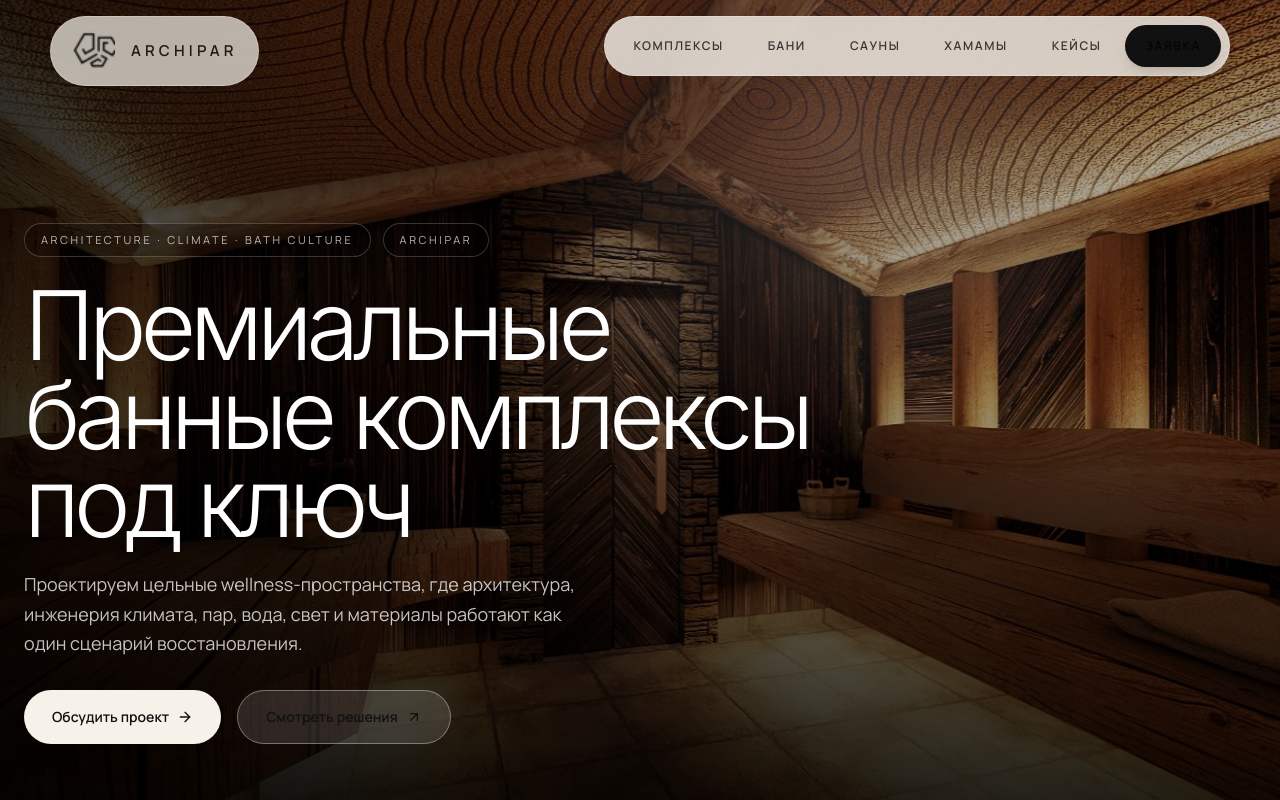
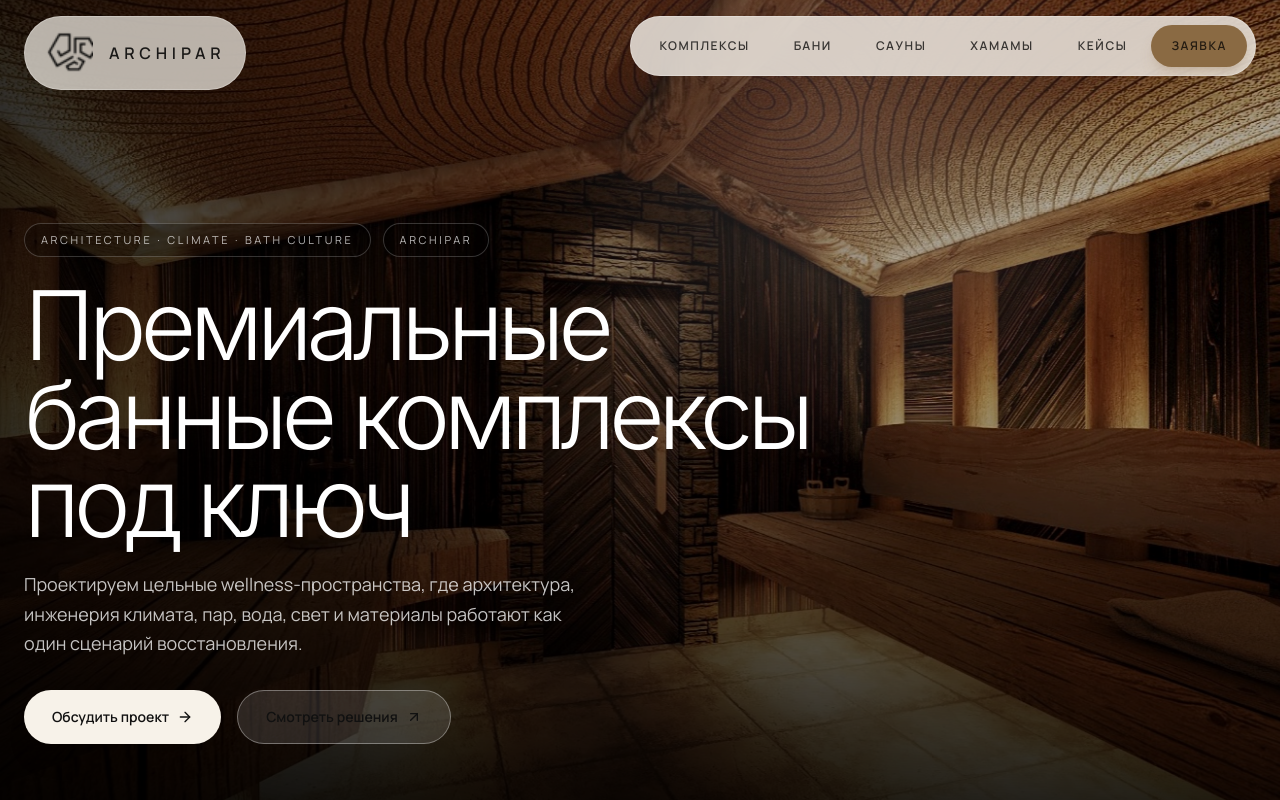
Before and after one commit to TatooineEnjoyer/archipar, a Next.js app: page / in a window 1280 px wide. Shown: the top 800 px of the page. Built offline with nearby package versions, Linux system fonts and the light colour scheme.

Commit message:
Refactor Header component styles and layout

```diff
--- a/src/components/Header.tsx
+++ b/src/components/Header.tsx
@@ -27,37 +27,46 @@ export default function Header() {
   }, []);
 
   const compact = scrollY > 40;
+  const brandOpacity = Math.max(0, 1 - scrollY / 150);
+  const brandTranslate = Math.min(scrollY * 0.42, 72);
+  const brandScale = Math.max(0.9, 1 - scrollY / 1600);
+  const brandVisible = scrollY < 170;
 
   return (
     <header className="fixed left-0 top-0 z-50 w-full px-4 py-4 md:px-6">
-      <div className="mx-auto flex max-w-[1180px] items-start justify-between gap-4">
+      <div className="mx-auto flex max-w-[1280px] items-start justify-between gap-4">
         <Link
           href="/"
           aria-label="ARCHIPAR"
-          className={`premium-glass group flex items-center gap-3 rounded-full border border-white/25 px-4 py-3 text-black shadow-xl transition duration-500 md:gap-4 md:px-5 ${
+          className={`premium-glass group flex shrink-0 items-center gap-3 rounded-full border border-white/25 px-4 py-3 text-black shadow-xl transition-colors duration-500 md:gap-4 md:px-5 ${
             compact ? "bg-[#f4f0e8]/88" : "bg-[#f4f0e8]/72"
           }`}
+          style={{
+            opacity: brandOpacity,
+            transform: `translate3d(0, -${brandTranslate}px, 0) scale(${brandScale})`,
+            pointerEvents: brandVisible ? "auto" : "none",
+          }}
         >
           <Image
             src="/images/logo/archipar-logo.png"
             alt="ARCHIPAR"
-            width={44}
-            height={44}
+            width={48}
+            height={48}
             priority
-            className="h-9 w-9 object-contain transition duration-500 group-hover:scale-105 md:h-11 md:w-11"
+            className="h-10 w-10 object-contain transition duration-500 group-hover:scale-105 md:h-12 md:w-12"
           />
-          <span className="hidden text-sm font-semibold uppercase tracking-[0.28em] text-black/86 sm:block md:text-[15px]">
+          <span className="hidden text-[15px] font-semibold uppercase tracking-[0.3em] text-black/86 sm:block md:text-base">
             ARCHIPAR
           </span>
         </Link>
 
-        <div className="flex items-center gap-2">
+        <div className="ml-auto flex items-center justify-end gap-2">
           <nav className="premium-glass hidden items-center gap-1 rounded-full border border-white/25 bg-[#f4f0e8]/82 px-2 py-2 text-[12px] font-semibold uppercase tracking-[0.13em] text-black/74 shadow-xl md:flex">
             {navItems.map((item) => (
               <Link
                 key={item.href}
                 href={item.href}
-                className="rounded-full px-4 py-3 transition hover:bg-black hover:text-white lg:px-5"
+                className="rounded-full px-4 py-3 transition hover:bg-[#8a6a43] hover:text-white focus-visible:bg-[#8a6a43] focus-visible:text-white active:bg-[#6f5332] active:text-white lg:px-5"
               >
                 {item.label}
               </Link>
@@ -65,7 +74,7 @@ export default function Header() {
 
             <Link
               href="/#request"
-              className="rounded-full bg-[#111] px-5 py-3 text-white shadow-lg shadow-black/10 transition hover:bg-[#8a6a43] hover:text-white"
+              className="rounded-full bg-[#8a6a43] px-5 py-3 text-white shadow-lg shadow-[#8a6a43]/20 transition hover:bg-[#6f5332] hover:text-white focus-visible:bg-[#6f5332] focus-visible:text-white active:bg-[#5d4428] active:text-white"
             >
               Заявка
             </Link>
@@ -74,13 +83,13 @@ export default function Header() {
           <nav className="premium-glass flex items-center gap-1 rounded-full border border-white/25 bg-[#f4f0e8]/86 px-2 py-2 text-[11px] font-semibold uppercase tracking-[0.1em] text-black/76 shadow-xl md:hidden">
             <Link
               href="/bath-complexes"
-              className="rounded-full px-3 py-3 transition hover:bg-black hover:text-white"
+              className="rounded-full px-3 py-3 transition hover:bg-[#8a6a43] hover:text-white focus-visible:bg-[#8a6a43] focus-visible:text-white active:bg-[#6f5332] active:text-white"
             >
               Комплексы
             </Link>
             <Link
               href="/#request"
-              className="rounded-full bg-[#111] px-3 py-3 text-white transition hover:bg-[#8a6a43] hover:text-white"
+              className="rounded-full bg-[#8a6a43] px-3 py-3 text-white transition hover:bg-[#6f5332] hover:text-white focus-visible:bg-[#6f5332] focus-visible:text-white active:bg-[#5d4428] active:text-white"
             >
               Заявка
             </Link>
```
